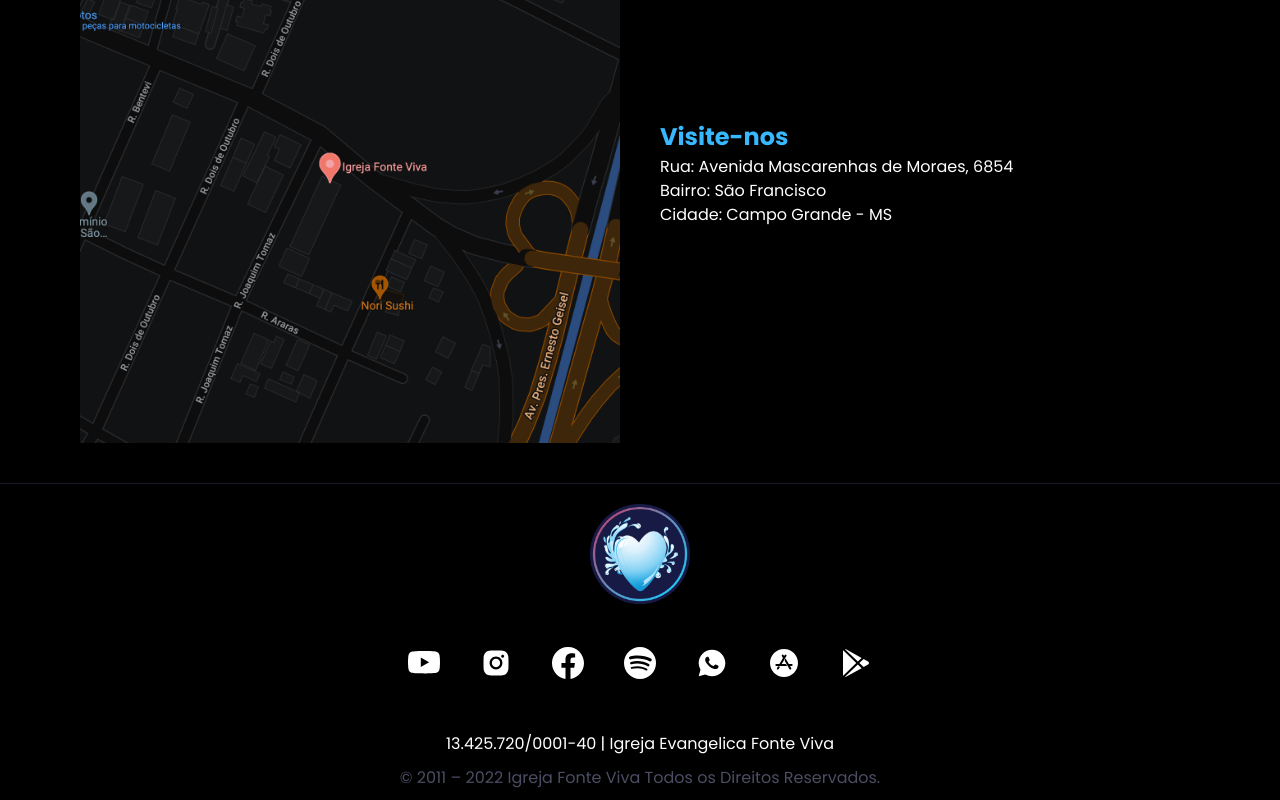
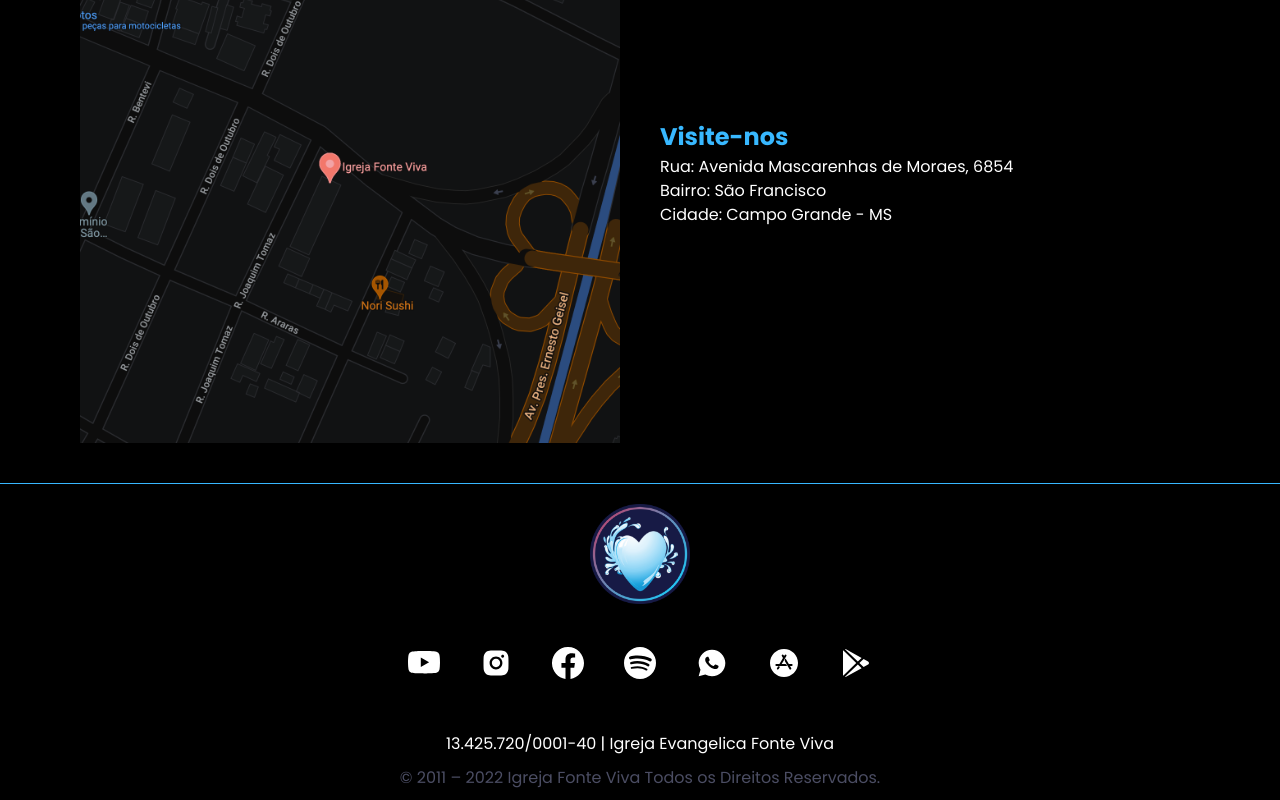
Before and after one commit to lcpsd/one-page-fonte-viva, a Next.js app: page / in a window 1280 px wide. Shown: the part 5883-6683 px from the top of the page. Built offline with nearby package versions, Linux system fonts and the light colour scheme; no server answers.

Commit message:
footer border color update

```diff
--- a/src/components/Footer.tsx
+++ b/src/components/Footer.tsx
@@ -8,7 +8,7 @@ import {IoLogoAppleAppstore, IoLogoGooglePlaystore} from 'react-icons/io5'
 export function Footer(){
 
     return(
-        <Flex borderTop="1px" borderTopColor="gray.900" w="100%" direction="column" align="center" p="10px">
+        <Flex borderTop="1px" borderTopColor="blue.500" w="100vw" direction="column" align="center" p="10px">
             <Flex
             color="white"
             align="center"
--- a/src/pages/index.tsx
+++ b/src/pages/index.tsx
@@ -26,7 +26,7 @@ export default function Home() {
         text="Fale Conosco"
         visibleHeight={1000}
         hideOffset={300} />
-      <Flex direction='column' maxW="1500px" m="0 auto" overflowX="hidden">
+      <Flex direction='column' m="0 auto" overflowX="hidden">
         <HeaderSection />
 
         <HistorySection />
```
